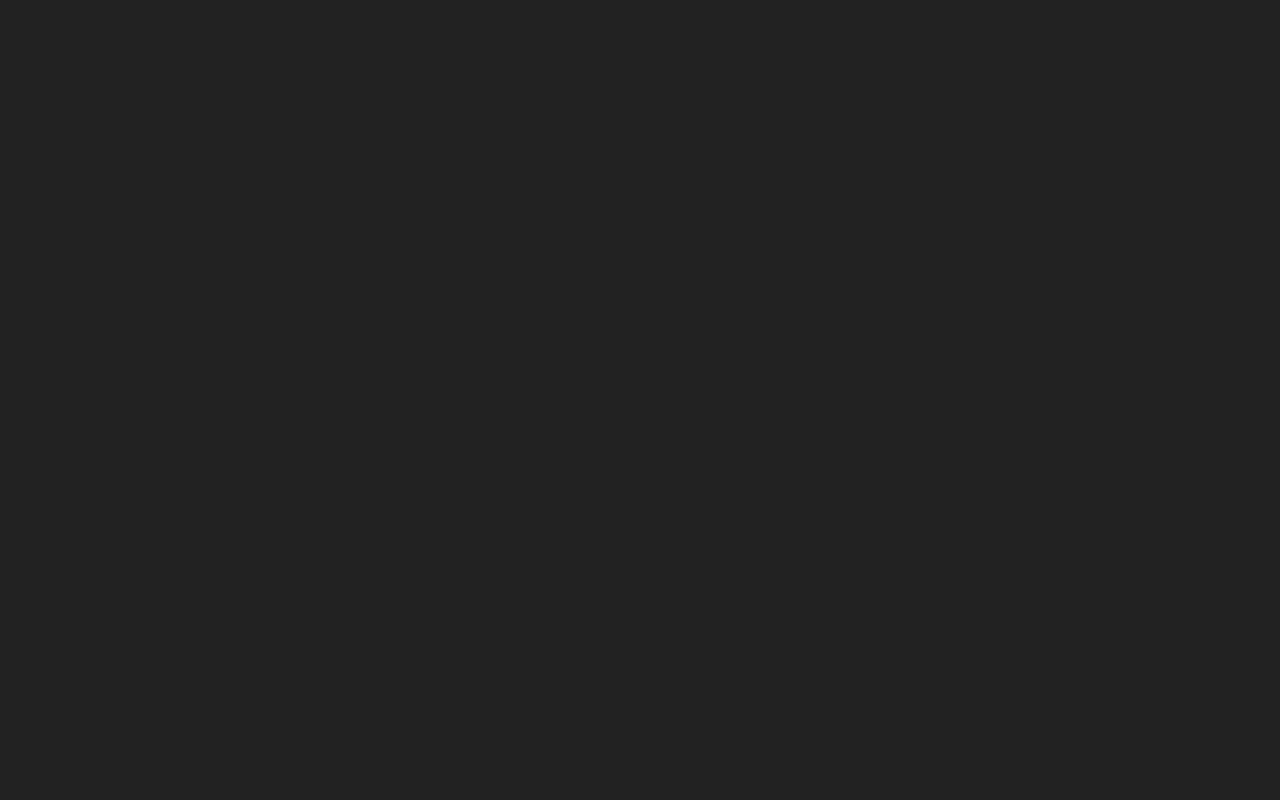
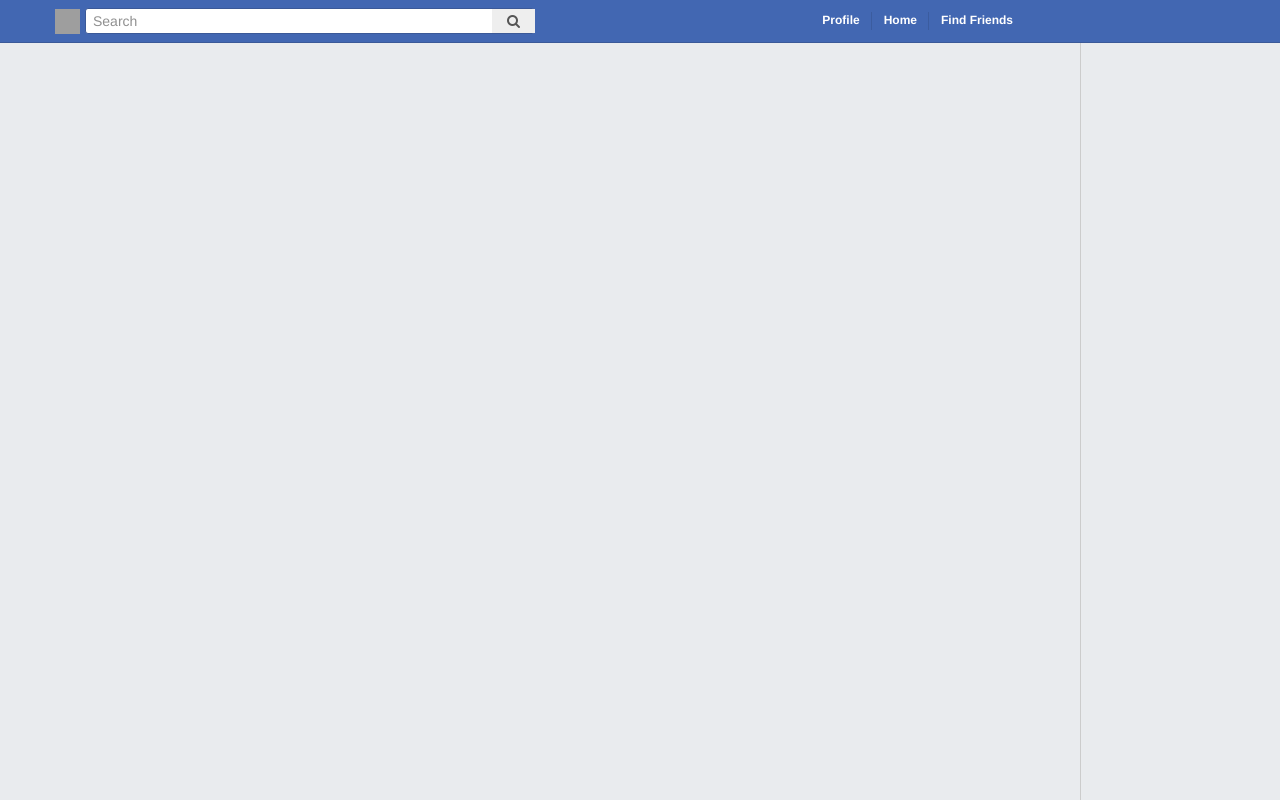
Before and after one commit to maladec/fb-clone, a plain HTML site: page index.html in a window 1280 px wide. Drawn offline with Linux system fonts and the light colour scheme; grey boxes are pictures that could not be loaded.

Commit message:
Implemented part of header. Added FontAwesome from cdn

```diff
--- a/css/style.css
+++ b/css/style.css
@@ -1,6 +1,17 @@
 /*
-    SMALL ADJUSTMENTS
+    CONFIG
 */
+
+:root {
+    --bg-color: #E9EBEE;
+    --header-color: #4267B2;
+    --search-btn-active: #4080FF;
+    --blue-border: #3B5998;
+}
+
+html {
+    -webkit-font-smoothing: antialiased;
+}
 
 body, html {
     margin: 0;
@@ -19,10 +30,220 @@ ul {
     list-style: none;
 }
 
+a {
+    text-decoration: none;
+}
+
 a:link, a:visited, a:hover, a:active {
     color: inherit;
 }
 
 body {
-    background: #222;
+    background: var(--bg-color);
+    font-family: Helvetica, Arial, sans-serif;
 }
+
+/*
+    HELPER CLASSES
+*/
+
+.clearfix:after {
+    content: "";
+    display: table;
+    clear: both;
+}
+
+.container {
+    width: 1000px;
+    margin: 0 auto;
+    padding-right: 200px;
+}
+
+/*
+    MEDIA QUERIES
+*/
+
+@media (min-width: 768px) {
+    .container {
+        width: 750px
+    }
+}
+@media (min-width: 1000px) {
+    .container {
+        width: 970px
+    }
+}
+
+
+/*
+    HEADER
+*/
+
+header {
+    background: var(--header-color);
+    color: white;
+    border-bottom: 1px solid var(--blue-border);
+    font-size: 12px;
+    padding-right: 200px;
+    position: fixed;
+    width: 100%;
+    z-index: 100;
+}
+
+.header-inner {
+    display: flex;
+    align-items: center;
+    justify-content: space-between;
+    padding: 8px 0;
+}
+
+.header-left, .header-right {
+    display: flex;
+    align-items: center;
+}
+
+.header-right {
+    font-weight: bold;
+}
+
+.logo {
+    margin-right: 5px;
+}
+
+.logo-link {
+    display: block;
+}
+
+.logo-img {
+    background-image: url(https://www.facebook.com/rsrc.php/v3/yx/r/pzdnQfNKajS.png);
+    background-position: 0 -171px;
+    height: 25px;
+    width: 25px
+}
+
+.search {
+    position: relative;
+}
+
+.search-input {
+    width: 450px;
+    border: none;
+    color: #1d2129;
+    border-radius: 3px;
+    padding: 4px 7px;
+    font-size: 14px;
+    padding-right: 50px;
+    border: 1px solid var(--blue-border);
+}
+
+.search-input::placeholder {
+    color: #909090;
+}
+
+.search-btn {
+    display: block;
+    position: absolute;
+    right: 0;
+    top: 1px;
+    height: 24px;
+    background: #eee;
+    border: none;
+    outline: none;
+    padding: 0 15px;
+    cursor: pointer;
+    color: #555;
+    font-size: 14px;
+    transition: .2s background, .2s color;
+}
+
+.search-input:focus {
+    outline: none;
+}
+
+.search-input:focus + .search-btn{
+    background: var(--search-btn-active);
+    color: white;
+}
+
+.recent-searches {
+    display: none;
+    position: absolute;
+    background: white;
+    color: #222;
+    width: 100%;
+    height: 400px;
+    border-radius: 3px;
+    border: 1px solid #ccc;
+    border-color: rgba(0, 0, 0, .15);
+    border-radius: 2px;
+    box-shadow: 0 4px 6px 2px rgba(0, 0, 0, .1);
+}
+
+.recent-searches-top {
+    display: flex;
+    justify-content: space-between;
+    padding: 10px;
+    background: #f6f6f6;
+}
+
+.recent-searches-top .title {
+    text-transform: uppercase;
+    font-weight: bold;
+    font-size: 12px;
+    color: #909090;
+}
+
+.recent-searches-top .edit-link {
+    text-transform: uppercase;
+    font-weight: bold;
+    font-size: 12px;
+    color: #909090;
+}
+
+.search-input:focus ~ .recent-searches {
+    display: block;
+}
+
+.header-nav-list {
+    display: flex;
+}
+
+.header-nav-item {
+    border-radius: 3px;
+    position: relative;
+    display: flex;
+}
+
+.header-nav-item:after {
+    content: "";
+    display: block;
+    height: 18px;
+    background: rgba(0, 0, 0, .1);
+    width: 1px;
+    position: absolute;
+    right: 0;
+    top: 3px;
+}
+
+.header-nav-item:hover {
+    background: rgba(0, 0, 0, .1);
+}
+
+.header-nav-item:last-child:after {
+    display: none;
+}
+
+.header-nav-link {
+    display: block;
+    height: 100%;
+    padding: 5px 12px;
+}
+
+.right-sidebar {
+    position: absolute;
+    right: 0;
+    top: 0;
+    height: 100vh;
+    width: 200px;
+    border-left: 1px solid #ccc;
+}
--- a/index.html
+++ b/index.html
@@ -7,9 +7,50 @@
     <title>Facebook clone</title>
     <link rel="stylesheet" href="css/normalize.css">
     <link rel="stylesheet" href="css/style.css">
+    <link rel="stylesheet" href="https://stackpath.bootstrapcdn.com/font-awesome/4.7.0/css/font-awesome.min.css">
 </head>
 <body>
+    <header>
+        <div class="header-inner container">
+            <div class="header-left">
+                <div class="logo">
+                    <a href="/" class="logo-link">
+                        <div class="logo-img"></div>
+                    </a>
+                </div>
+                <div class="search">
+                    <input type="text" class="search-input" placeholder="Search">
+                    <button class="search-btn">
+                        <i class="fa fa-search" aria-hidden="true"></i>
+                    </button>
+                    <div class="recent-searches">
+                        <div class="recent-searches-top">
+                            <div class="title">Recent Searches</div>
+                            <a href="google.com" class="edit-link">Edit</a>
+                        </div>
+                    </div>
+                </div>
+            </div>
+            <div class="header-right">
+                <div class="header-nav">
+                    <ul class="header-nav-list">
+                        <li class="header-nav-item">
+                            <a href="/" class="profile-link header-nav-link">Profile</a>
+                        </li>
+                        <li class="header-nav-item">
+                            <a href="/" class="profile-link header-nav-link">Home</a>
+                        </li>
+                        <li class="header-nav-item">
+                            <a href="/" class="profile-link header-nav-link">Find Friends</a>
+                        </li>
+                    </ul>
+                </div>
+            </div>
+        </div>
+    </header>
+    <aside class="right-sidebar">
 
+    </aside>
     <script src="js/dummy-data.js"></script>
     <script src="js/main.js"></script>
 </body>
--- a/js/main.js
+++ b/js/main.js
@@ -0,0 +1,5 @@
+document.querySelector('.search-input').onblur = function(){
+    if(document.querySelectorAll('.recent-searches:hover').length){
+        document.querySelector('.search-input').focus();
+    }
+}
```
